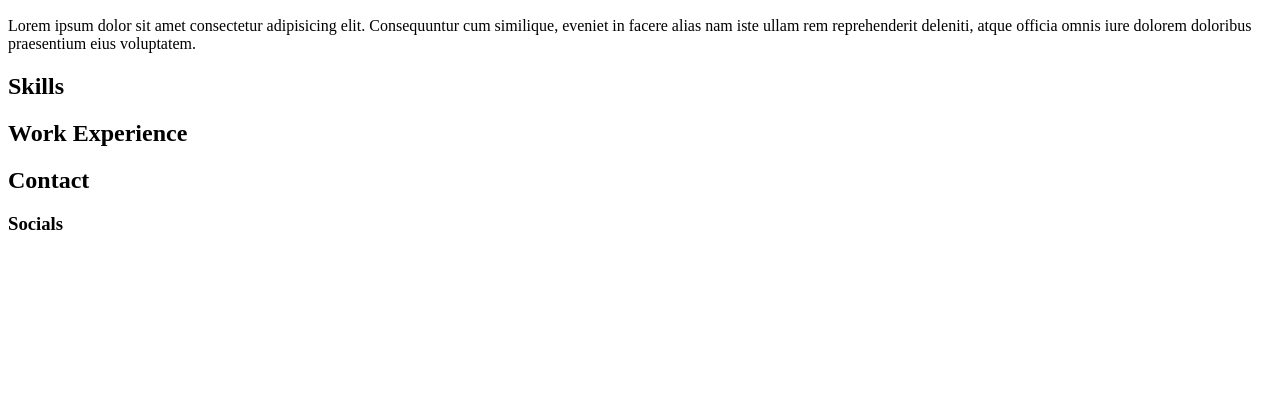
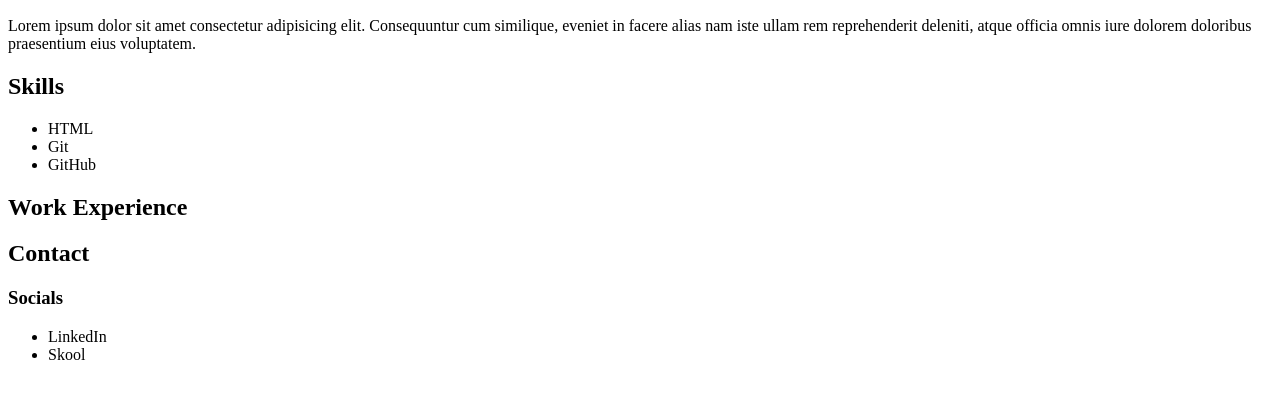
Before and after one commit to MariaLouise1/AlphaDevs-Project1, a plain HTML site: page index.html in a window 1280 px wide. Shown: the part 110-508 px from the top of the page. Drawn offline with Linux system fonts and the light colour scheme.

Commit message:
Unordered Lists

```diff
--- a/index.html
+++ b/index.html
@@ -16,11 +16,18 @@
 <p>Lorem ipsum dolor sit amet consectetur adipisicing elit. Consequuntur cum similique, eveniet in facere alias nam iste ullam rem reprehenderit deleniti, atque officia omnis iure dolorem doloribus praesentium eius voluptatem.</p>
 
 <h2>Skills</h2>
-<!-- Finish this area -->
+    <ul>
+        <li>HTML</li>
+        <li>Git</li>
+        <li>GitHub</li>
+    </ul>
 
 <h2>Work Experience</h2>
-<!-- Finish this area -->
 
 <h2>Contact</h2>
 
 <h3>Socials</h3>
+    <ul>
+        <li>LinkedIn</li>
+        <li>Skool</li>
+    </ul>
```
